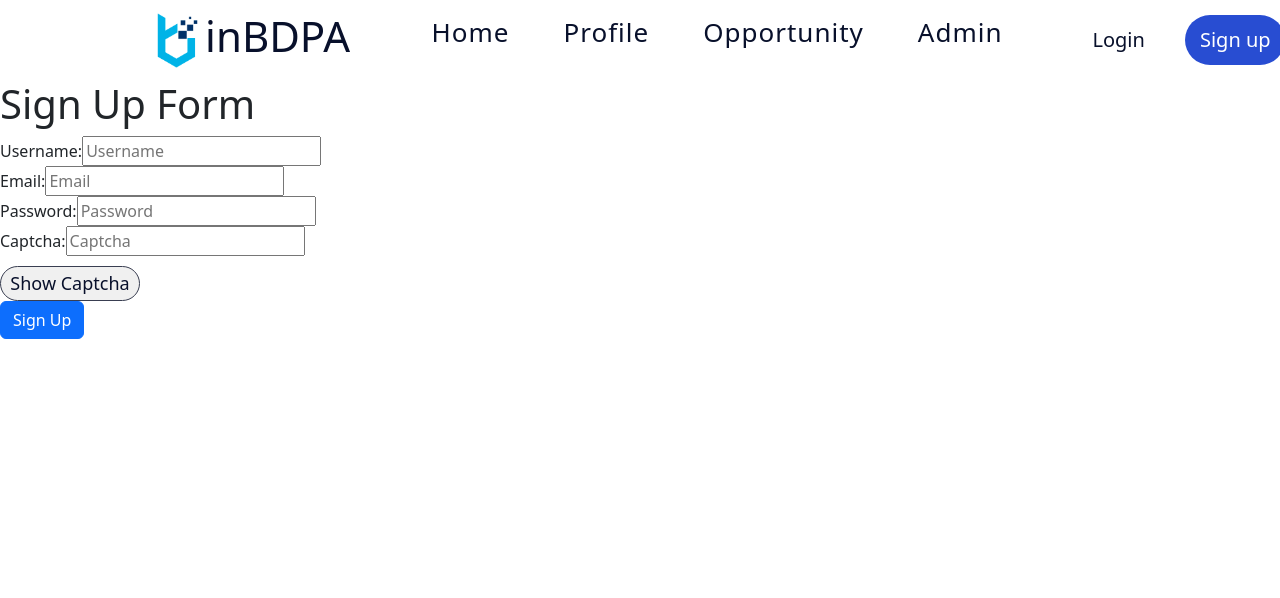
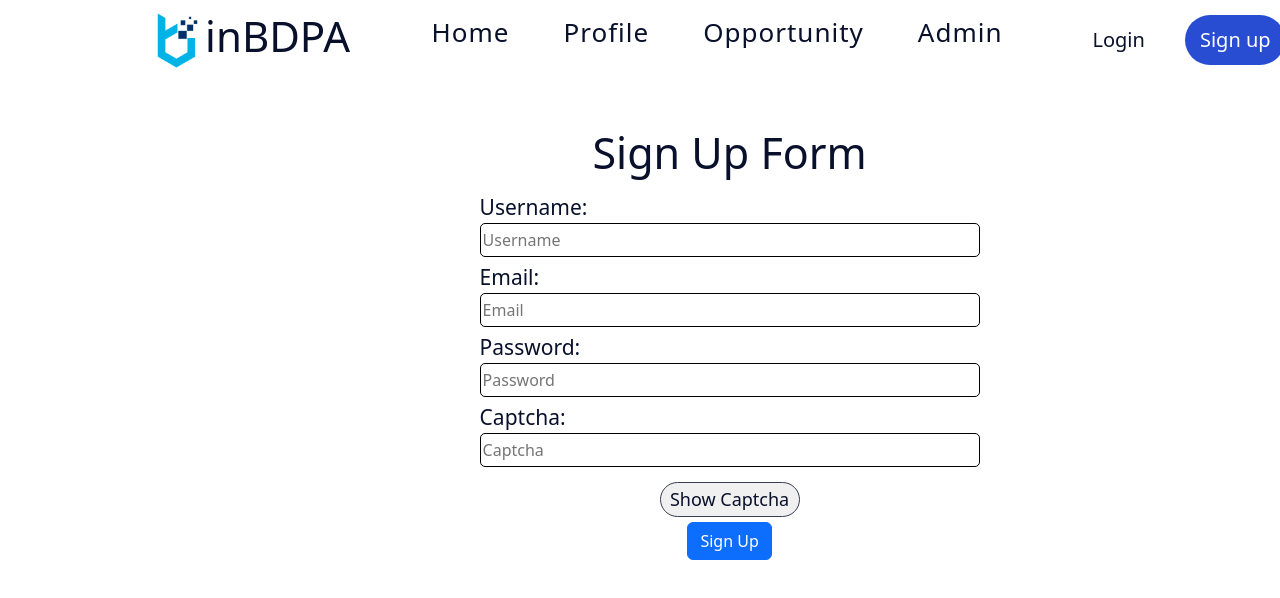
Before and after one commit to Roboitey/probstatement2023va, a React (Create React App) app: page /sign-up in a window 1280 px wide. Shown: the top 598 px of the page. Built offline with nearby package versions, Linux system fonts and the light colour scheme.

Commit message:
Update signup.js

```diff
--- a/src/Main_Components/signup.js
+++ b/src/Main_Components/signup.js
@@ -1,6 +1,7 @@
 import { Email } from "@mui/icons-material";
 import React from "react";
 import { useState } from "react";
+import "../Styles/Login.css";
 
 function SignUp() {
   const [username, setUsername] = useState("");
@@ -34,58 +35,58 @@ function SignUp() {
   };
 
   return (
-    <form onSubmit={handleSubmit} className="form-Sign Up">
+    <form onSubmit={handleSubmit} className="form-login">
       <h1 className="fl-title">Sign Up Form</h1>
-      <div className="fl-username">
-        <label htmlFor="username" className="fl-username-label">
+      <div className="fl-cont">
+        <label htmlFor="username" className="fl-label">
           Username:
         </label>
         <input
           type="text"
           id="username"
-          className="fl-username-input"
+          className="fl-input"
           value={username}
           onChange={(event) => setUsername(event.target.value)}
           placeholder="Username"
         />
       </div>
 
-      <div className="fl-Email">
-        <label htmlFor="Email" className="fl-Email-label">
+      <div className="fl-cont">
+        <label htmlFor="Email" className="fl-label">
           Email:
         </label>
         <input
           type="Email"
           id="Email"
-          className="fl-Email-input"
+          className="fl-input"
           value={Email}
           onChange={(event) => setEmail(event.target.value)}
           placeholder="Email"
 
         />
       </div>
-      <div className="fl-password">
-        <label htmlFor="password" className="fl-password-label">
+      <div className="fl-cont">
+        <label htmlFor="password" className="fl-label">
           Password:
         </label>
         <input
           type="password"
           id="password"
-          className="fl-password-input"
+          className="fl-input"
           value={password}
           onChange={(event) => setPassword(event.target.value)}
           placeholder="Password"
         />
       </div>
 
-      <div className="fl-captcha">
-        <label htmlFor="captcha" className="fl-captcha-label">
+      <div className="fl-cont">
+        <label htmlFor="captcha" className="fl-label">
           Captcha:
         </label>
         <input
           type="text"
           id="captcha"
-          className="fl-captcha-input"
+          className="fl-input"
           value={captcha}
           onChange={handleCaptchaChange}
           onBlur={handleCaptchaBlur}
```
